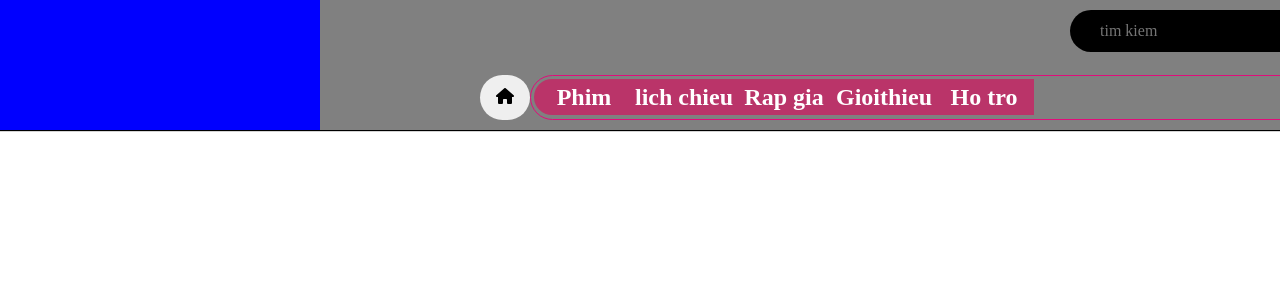
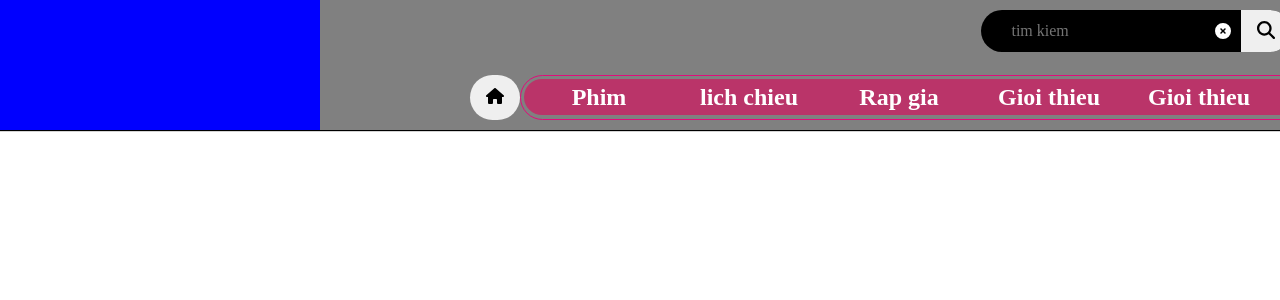
Before and after one commit to VinhNgo2001/SE347, a React (Create React App) app: page / in a window 1280 px wide. Shown: the top 300 px of the page. Built offline with nearby package versions, Linux system fonts and the light colour scheme.

Commit message:
header login

```diff
--- a/public/index.html
+++ b/public/index.html
@@ -21,7 +21,7 @@
       work correctly both with client-side routing and a non-root public URL.
       Learn how to configure a non-root public URL by running `npm run build`.
     -->
-        <title>Rap Chieu Phim Con Meo Den</title>
+        <title>Rap Chieu Phim Moi.zzz</title>
     </head>
     <body>
         <noscript>You need to enable JavaScript to run this app.</noscript>
--- a/src/components/Button/Button.module.scss
+++ b/src/components/Button/Button.module.scss
@@ -10,6 +10,11 @@
     cursor: pointer;
 }
 .primary {
+    padding: 10px;
+    margin-left: 10px;
+    height: 100%;
+    color: #fff;
+    font-size: 1.8rem;
     background-color: #ba3469;
     &:hover {
         color: white;
@@ -18,7 +23,7 @@
 }
 .text {
     height: 100%;
-    width: 100px;
+    width: 150px;
     font-size: 24px;
     border-radius: 0px;
 
@@ -30,7 +35,7 @@
 }
 .textH {
     height: 100%;
-    width: 100px;
+    width: 150px;
     font-size: 24px;
     border-radius: 0px;
     border-top-left-radius: 92px;
@@ -42,3 +47,17 @@
         background: #f2b819;
     }
 }
+.textF {
+    height: 100%;
+    width: 150px;
+    font-size: 24px;
+    border-radius: 0px;
+    border-bottom-right-radius: 92px;
+    border-top-right-radius: 92px;
+
+    background-color: #ba3469;
+
+    &:hover {
+        background: #f2b819;
+    }
+}
--- a/src/components/Button/index.js
+++ b/src/components/Button/index.js
@@ -2,7 +2,7 @@ import classNames from 'classnames/bind';
 import styles from './Button.module.scss';
 import { Link } from 'react-router-dom';
 const cx = classNames.bind(styles);
-function Button({ to, href, primary = false, text = false, textH = false, children, onClick }) {
+function Button({ to, href, primary = false, text = false, textH = false, textF = false, children, onClick }) {
     let Comp = 'button';
 
     const props = {
@@ -15,7 +15,7 @@ function Button({ to, href, primary = false, text = false, textH = false, childr
         props.href = href;
         Comp = 'a';
     }
-    const classes = cx('wrapper', { primary, text, textH });
+    const classes = cx('wrapper', { primary, text, textH, textF });
     return (
         <Comp className={classes} {...props}>
             <span>{children}</span>
--- a/src/components/Layout/DefaultLayout/Header/Header.module.scss
+++ b/src/components/Layout/DefaultLayout/Header/Header.module.scss
@@ -36,7 +36,6 @@
 
 .search {
     position: relative;
-
     height: 42px;
     color: #d1d1d1;
     background-color: black;
@@ -44,6 +43,7 @@
     vertical-align: middle;
     padding-left: 30px;
     display: flex;
+    margin-right: 10px;
 
     input {
         flex: 1;
@@ -80,6 +80,10 @@ input:not(:placeholder-shown) ~ .search-btn {
     width: 50px;
     margin-left: 10px;
 }
+.login {
+    height: 100%;
+}
+
 .navigation {
     width: 100%;
     height: 50%;
@@ -94,7 +98,7 @@ input:not(:placeholder-shown) ~ .search-btn {
     border-radius: 92px;
 }
 .nav {
-    width: 900px;
+    width: 910px;
     position: relative;
     padding: 3px;
     border: 1px solid #e00d7a;
@@ -108,5 +112,4 @@ ul {
 }
 .nav li {
     float: left;
-    display: block;
 }
--- a/src/components/Layout/DefaultLayout/Header/index.js
+++ b/src/components/Layout/DefaultLayout/Header/index.js
@@ -1,8 +1,9 @@
 import classNames from 'classnames/bind';
 import { useEffect, useState } from 'react';
 import { FontAwesomeIcon } from '@fortawesome/react-fontawesome';
-import { faCircleXmark, faSpinner, faMagnifyingGlass, faLanguage, faHome } from '@fortawesome/free-solid-svg-icons';
+import { faCircleXmark, faSpinner, faMagnifyingGlass, faUser, faHome } from '@fortawesome/free-solid-svg-icons';
 import 'tippy.js/dist/tippy.css';
+
 import Tippy from '@tippyjs/react/headless';
 import styles from './Header.module.scss';
 import { Wrapper as PopupWrapper } from '~/components/Popper';
@@ -39,16 +40,27 @@ function Header() {
                             >
                                 <input placeholder="tim kiem" spellCheck={false} />
                             </Tippy>
-                            <button className={cx('clear')}>
+                            {/* <button className={cx('clear')}>
                                 <FontAwesomeIcon icon={faSpinner} />
-                            </button>
+                            </button> */}
                             <FontAwesomeIcon className={cx('loading')} icon={faCircleXmark} />
 
-                            <button className={cx('search-btn')}>
-                                <FontAwesomeIcon icon={faMagnifyingGlass} />
-                            </button>
+                            <Tippy>
+                                <button className={cx('search-btn')}>
+                                    <FontAwesomeIcon icon={faMagnifyingGlass} />
+                                </button>
+                            </Tippy>
                         </div>
-                        <Button primary>EN</Button>
+
+                        <div className={cx('login')}>
+                            <FontAwesomeIcon icon={faUser} />
+
+                            <Button primary to="/dangnhap">
+                                Dang nhap
+                            </Button>
+                        </div>
+
+                        {/* <Button primary>EN</Button> */}
                     </div>
                     <div className={cx('navigation')}>
                         <button className={cx('home-btn')}>
@@ -73,11 +85,16 @@ function Header() {
                                 </li>
                                 <li>
                                     <Button to="/hotro" text>
-                                        Gioithieu
+                                        Gioi thieu
                                     </Button>
                                 </li>
                                 <li>
                                     <Button to="/hotro" text>
+                                        Gioi thieu
+                                    </Button>
+                                </li>
+                                <li>
+                                    <Button to="/hotro" textF>
                                         Ho tro
                                     </Button>
                                 </li>
```
